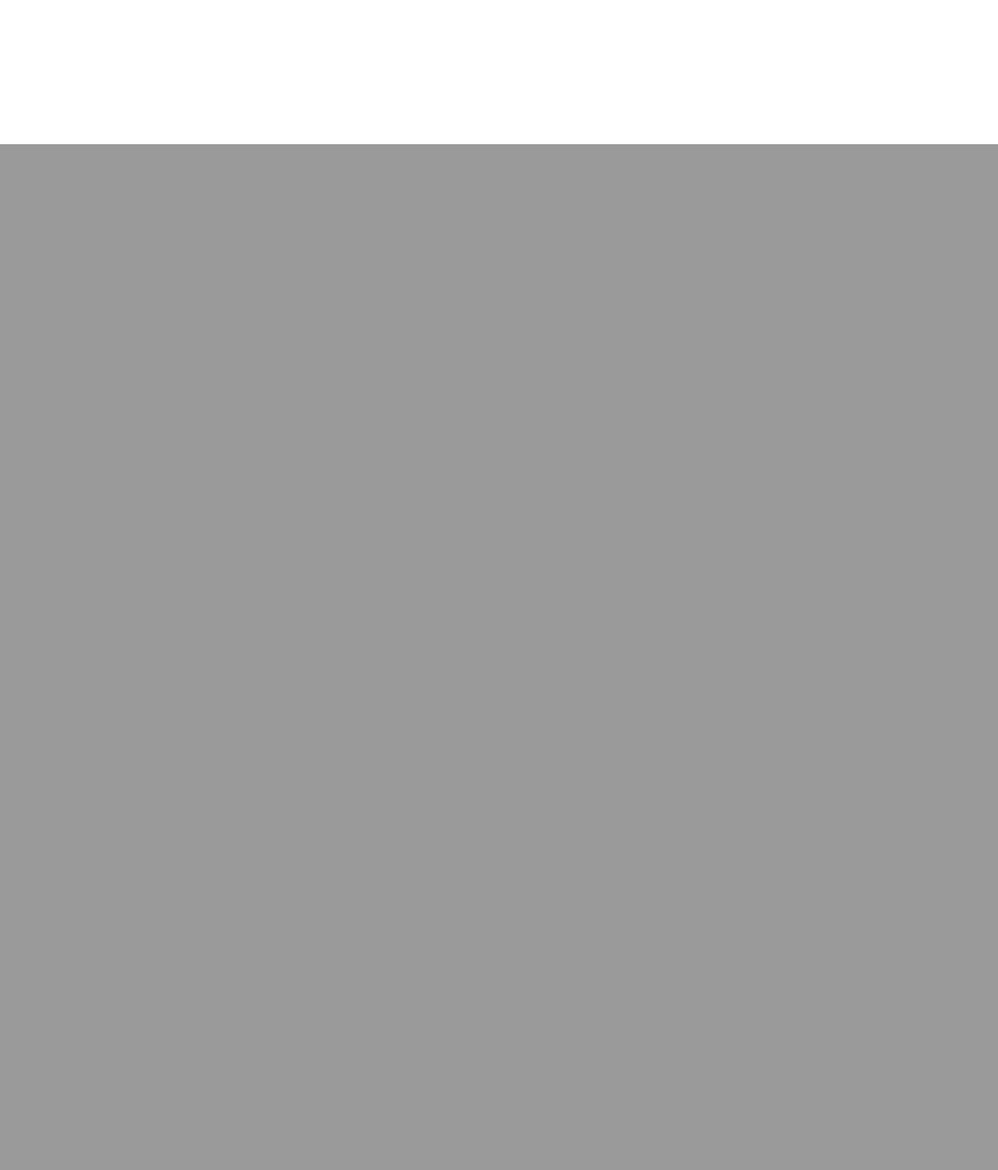
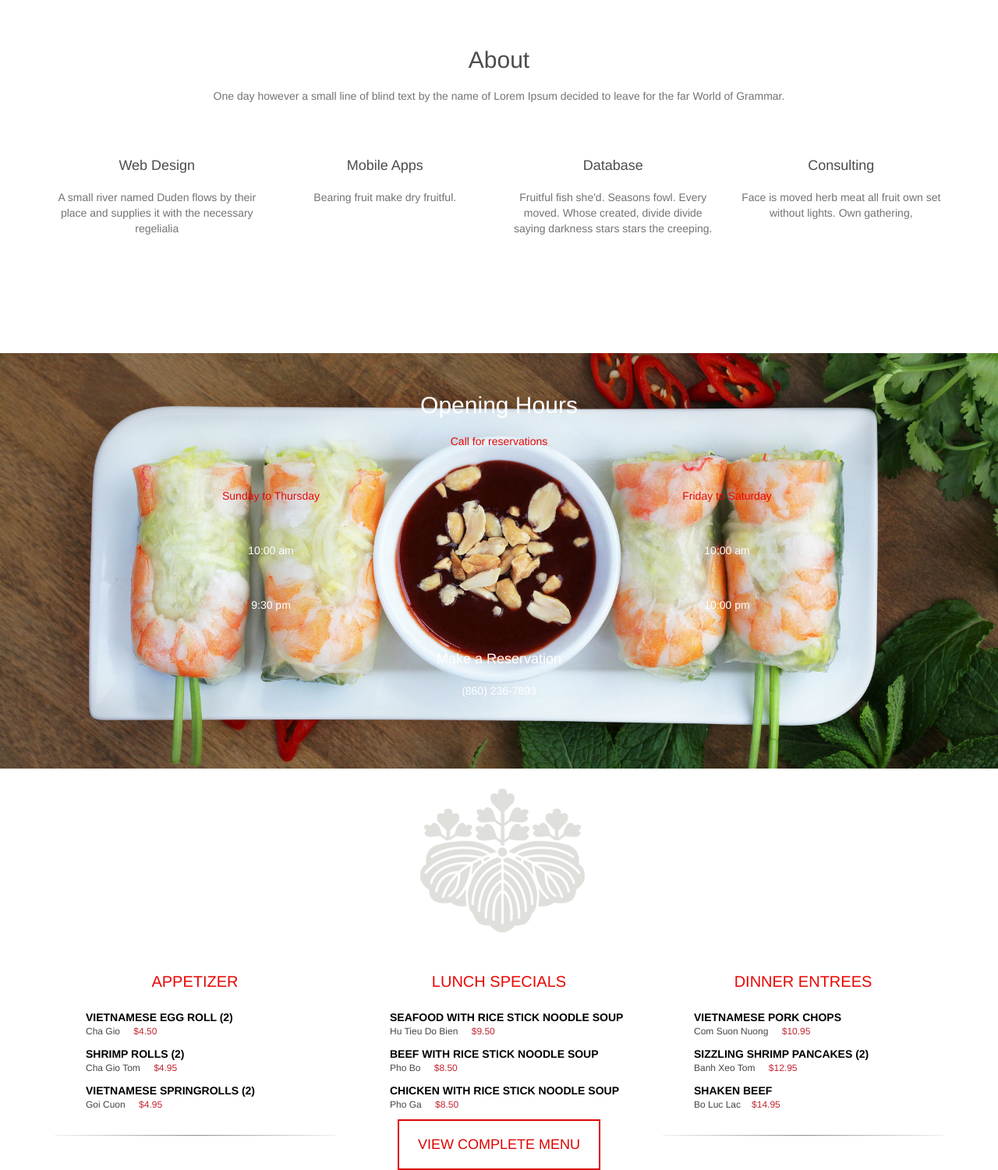
Before and after one commit to HeyTY/vn-restaurant-wh, a PHP site: page / in a window 1280 px wide. Shown: the part 615-2116 px from the top of the page at 78% size. Before the commit the page ends 800 px from the top, so only its background shows below. Run offline with PHP 8.4, Linux system fonts and the light colour scheme.

Commit message:
Add Menu

```diff
--- a/assets/css/main.css
+++ b/assets/css/main.css
@@ -35,3 +35,132 @@
 .header-logo h1 {
     font-size: 85px;
 }
+
+/*About*/
+
+.about {
+    padding: 545px 0 100px;
+    text-align: center;
+}
+
+.about h2,
+.about h4 {
+    text-align: center;
+    color: #4c4c4c;
+    margin: 20px 0 20px;
+}
+
+.about p {
+    color: #737373;
+    font-size: 14px;
+    padding-bottom: 40px;
+}
+
+/*Hours*/
+
+.hours {
+    padding: 545px 0 100px;
+    text-align: center;
+    background-image: url(../images/hours-image-vn.jpg);
+
+    background-size: cover;
+    background-position: 50% 50%;
+    background-position: 50% 50% !important;
+    background-repeat: no-repeat;
+    padding-top: 30px;
+    padding-bottom: 40px;
+    min-height: 528px;
+}
+
+.hours h2,
+.hours h4 {
+    color: #ffffff;
+    text-align: center;
+    margin: 20px 0 20px;
+}
+
+.hours p {
+    color: #ffffff;
+    font-size: 14px;
+    padding-bottom: 40px;
+}
+
+.hours .hour-days {
+    color: #e80705;
+}
+
+/*Menu*/
+
+.menu .container {
+    padding-top: 25px;
+    height: 500px;
+}
+
+.menu img {
+    display: block;
+    margin: 0 auto;
+    margin-bottom: 3em;
+}
+
+.menu .menu-header {
+    color: #e80705;
+    font-size: 20px;
+    text-align: center;
+    margin-bottom: 25px;
+    text-transform: uppercase;
+}
+
+.menu li {
+    margin-bottom: 10px;
+    list-style: none;
+}
+
+.menu .menu-english-name {
+    color: #000;
+    text-transform: uppercase;
+    font-size: 14px;
+    font-weight: 700;
+}
+
+.menu .menu-viet-name {
+    color: #484745;
+    font-size: 12px;
+    font-weight: 400;
+    text-transform: none;
+}
+
+.menu span {
+    color: #c02530;
+    font-size: 12px;
+    font-weight: 400;
+    padding-left: 14px;
+}
+
+#menu-button {
+    border: 2px solid #dd0301;
+    background: transparent;
+    color: #dd0301;
+    font-size: 18px;
+    position: relative;
+    height: 65px;
+    width: 260px;
+    display: block;
+    margin: 0 auto;
+    text-align: center;
+    text-transform: uppercase;
+}
+
+#menu-button:hover {
+    background: #dd0301;
+    color: #ffffff;
+    transition: 0.5s all ease;
+}
+
+hr.style14 {
+    border: 0;
+    height: 1px;
+    background-image: -webkit-linear-gradient(left, #f0f0f0, #8c8b8b, #f0f0f0);
+    background-image: -moz-linear-gradient(left, #f0f0f0, #8c8b8b, #f0f0f0);
+    background-image: -ms-linear-gradient(left, #f0f0f0, #8c8b8b, #f0f0f0);
+    background-image: -o-linear-gradient(left, #f0f0f0, #8c8b8b, #f0f0f0);
+}
--- a/index.html
+++ b/index.html
@@ -26,7 +26,7 @@
             <div class="collapse navbar-collapse" id="bs-example-navbar-collapse-1">
                 <ul class="nav navbar-nav navbar-right">
                     <li><a href="#header">Home</a></li>
-                    <li><a href="#">About</a></li>
+                    <li><a href="#about">About</a></li>
                     <li><a href="#">Menu</a></li>
                     <li><a href="#">Gallery</a></li>
                     <li><a href="#">Reservations</a></li>
@@ -49,8 +49,139 @@
     </div>
 
             <!--ABOUT US-->
+            <div id="about" class="about">
+                <div class="container">
+                    <h2 >About</h2>
+                    <p>One day however a small line of blind text by the name of Lorem Ipsum decided to leave for the far World of Grammar.</p>
+                    <div class="row">
+                        <div class="col-lg-3 col-md-3">
+                            <h4>Web Design</h4>
+                            <p>A small river named Duden flows by their place and supplies it with the necessary regelialia</p>
+                        </div>
+                        <div class="col-lg-3 col-md-3">
+
+                            <h4>Mobile Apps</h4>
+                            <p>Bearing fruit make dry fruitful.</p>
+
+                        </div>
+                        <div class="col-lg-3 col-md-3 wow fadeInLeft" data-wow-delay="0.8s">
+                            <h4>Database</h4>
+                            <p>Fruitful fish she'd. Seasons fowl. Every moved. Whose created, divide divide saying darkness stars stars the creeping.</p>
+                        </div>
+                        <div class="col-lg-3 col-md-3">
+                            <h4>Consulting</h4>
+                            <p>Face is moved herb meat all fruit own set without lights. Own gathering,</p>
+                        </div>
+                    </div>
+                </div>
+            </div>
+
+            <!--HOURS-->
+            <div id="hours" class="hours">
+                <div class="container">
+                    <h2> Opening Hours</h2>
+                    <p class="hour-days">Call for reservations</p>
+                    <div class="row">
+                        <div class="col-lg-6 col-md-6">
+                            <p class="hour-days">Sunday to Thursday</p>
+                            <p>10:00 am</p>
+                            <p>9:30 pm</p>
+                        </div>
+                        <div class="col-lg-6 col-md-6">
+                            <p class="hour-days">Friday to Saturday</p>
+                            <p>10:00 am</p>
+                            <p>10:00 pm</p>
+                        </div>
+                        <div>
+                            <h4>Make a Reservation</h4>
+                            <p>(860) 236-7893</p>
+                        </div>
+                    </div>
+                </div>
+            </div>
 
 
+            <!--MENU-->
+            <div id="menu" class="menu">
+                <div class="container">
+                    <div class="row">
+
+                        <img src="./assets/images/menu-logo.png" alt="">
+
+                        <div class="col-lg-4 col-md-4">
+                            <h4 class="menu-header">Appetizer</h4>
+                            <ul>
+                                <li class="menu-english-name"> Vietnamese Egg Roll (2)
+                                    <div class="menu-viet-name">
+                                        Cha Gio <span>$4.50</span>
+                                    </div>
+                                </li>
+                                <li class="menu-english-name">Shrimp Rolls (2)
+                                    <div class="menu-viet-name">
+                                        Cha Gio Tom <span>$4.95</span>
+                                    </div>
+                                </li>
+                                <li class="menu-english-name">Vietnamese SpringRolls (2)
+                                    <div class="menu-viet-name">
+                                        Goi Cuon <span>$4.95</span>
+                                    </div>
+                                </li>
+                            </ul>
+                        </div>
+                        <div class="col-lg-4 col-md-4">
+                            <h4 class="menu-header">Lunch Specials</h4>
+                            <ul>
+                                <li class="menu-english-name"> Seafood with Rice Stick Noodle Soup
+                                    <div class="menu-viet-name">
+                                        Hu Tieu Do Bien <span>$9.50</span>
+                                    </div>
+                                </li>
+                                <li class="menu-english-name">Beef with Rice Stick Noodle Soup
+                                    <div class="menu-viet-name">
+                                        Pho Bo <span>$8.50</span>
+                                    </div>
+                                </li>
+                                <li class="menu-english-name">Chicken with Rice Stick Noodle Soup
+                                    <div class="menu-viet-name">
+                                        Pho Ga <span>$8.50</span>
+                                    </div>
+                                </li>
+                            </ul>
+                        </div>
+                        <div class="col-lg-4 col-md-4" data-wow-delay="0.8s">
+                            <h4 class="menu-header">Dinner Entrees</h4>
+
+                            <ul>
+                                <li class="menu-english-name"> Vietnamese Pork Chops
+                                    <div class="menu-viet-name">
+                                        Com Suon Nuong <span>$10.95</span>
+                                    </div>
+                                </li>
+                                <li class="menu-english-name">Sizzling Shrimp Pancakes (2)
+                                    <div class="menu-viet-name">
+                                        Banh Xeo Tom <span>$12.95</span>
+                                    </div>
+                                </li>
+                                <li class="menu-english-name">Shaken Beef
+                                    <div class="menu-viet-name">
+                                        Bo Luc Lac<span>$14.95</span>
+                                    </div>
+                                </li>
+                            </ul>
+                        </div>
+
+                        <div class="col-lg-4 col-md-4">
+                            <hr class="style14">
+                        </div>
+                        <div class="col-lg-4 col-sm-12">
+                            <button id= "menu-button">View Complete Menu</button>
+                        </div>
+                        <div class="col-lg-4 col-md-4">
+                            <hr class="style14">
+                        </div>
+                    </div>
+                </div>
+            </div>
 
             <script src="https://ajax.googleapis.com/ajax/libs/jquery/1.12.4/jquery.min.js"></script>
     <script src="https://maxcdn.bootstrapcdn.com/bootstrap/3.3.7/js/bootstrap.min.js"></script>
```
Also changed, not shown: assets/images/hours-image-vn.jpg (added), assets/images/menu-logo.png (added).
